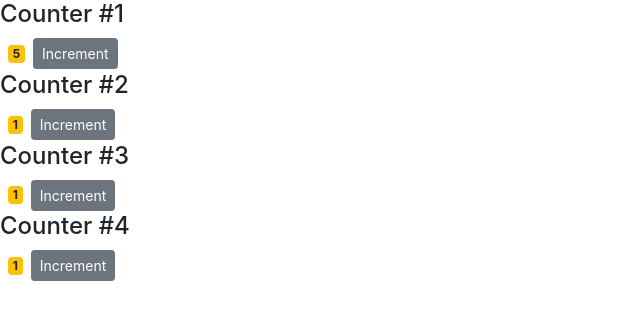
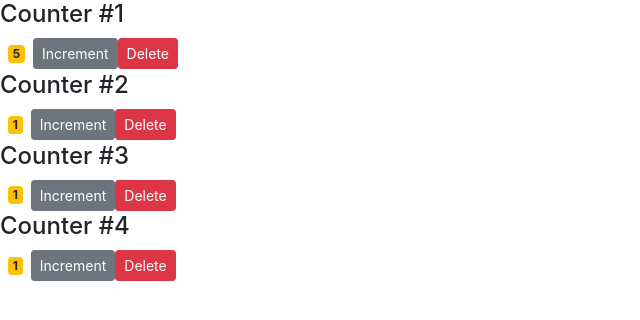
Before and after one commit to priyaesh/Counter-app, a React (Create React App) app: page / in a window 1280 px wide. Shown: the top 320 px of the page, without its empty margins (0-640 px from the left). Built offline with nearby package versions, Linux system fonts and the light colour scheme.

Commit message:
add delete button

```diff
--- a/src/Components/Counter.jsx
+++ b/src/Components/Counter.jsx
@@ -10,7 +10,6 @@
     this.setState({ value: this.state.value + value });
   };
   render() {
-    console.log("props", this.props);
     let classes = this.getBadgeClasses();
 
     return (
@@ -23,6 +22,7 @@
         >
           Increment
         </button>
+        <button className="btn btn-danger btn-sm">Delete</button>
       </div>
     );
   }
--- a/src/Components/Counters.jsx
+++ b/src/Components/Counters.jsx
@@ -10,6 +10,7 @@
       { id: 4, value: 1 },
     ],
   };
+
   render() {
     return (
       <div>
```
